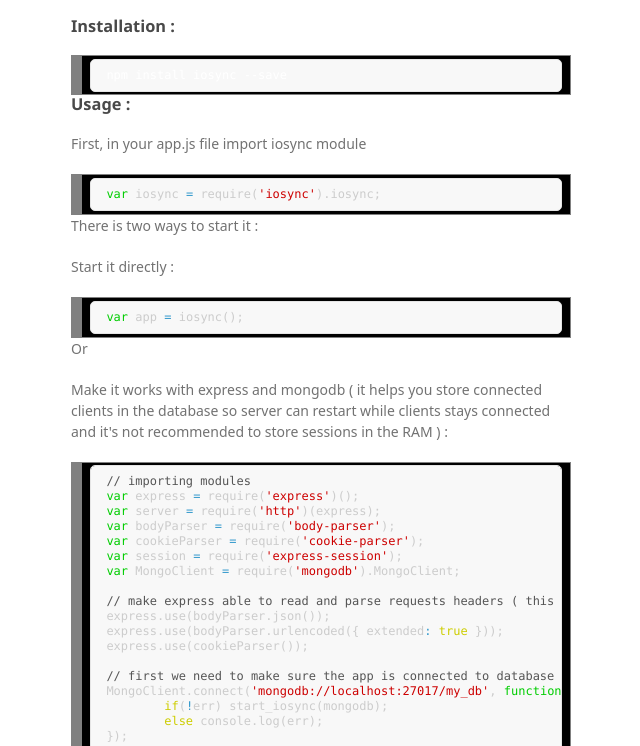
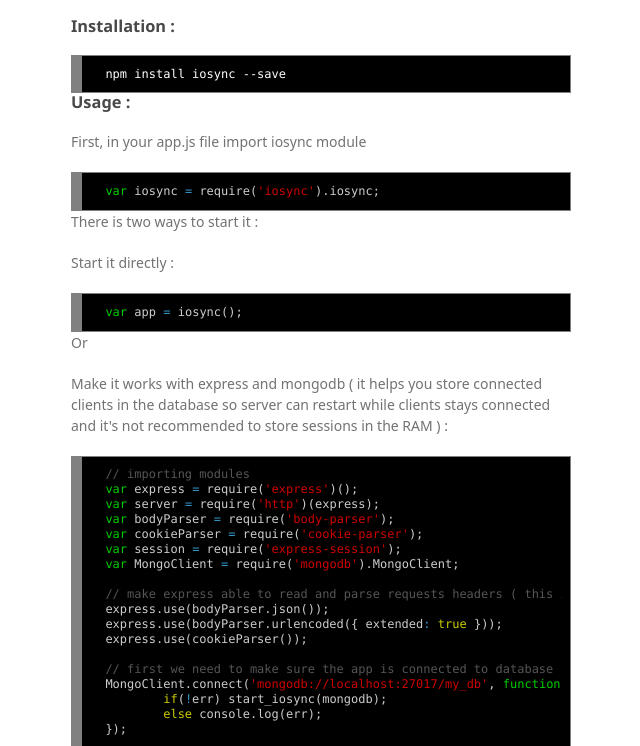
Before and after one commit to mahd-dev/iosync, a plain HTML site: page index.html in a window 1280 px wide. Shown: the part 1011-1757 px from the top of the page, without its empty margins (499-1139 px from the left). Drawn offline with Linux system fonts and the light colour scheme; a web font is replaced by a local one.

Commit message:
Update index.html

```diff
--- a/index.html
+++ b/index.html
@@ -11,6 +11,14 @@
     <!--[if lt IE 9]>
     <script src="//html5shiv.googlecode.com/svn/trunk/html5.js"></script>
     <![endif]-->
+
+    <style>
+    pre{
+        background: #000;
+    	border-radius: none;
+    	border: none;
+    }
+    </style>
   </head>
   <body>
     <div class="wrapper">
```
